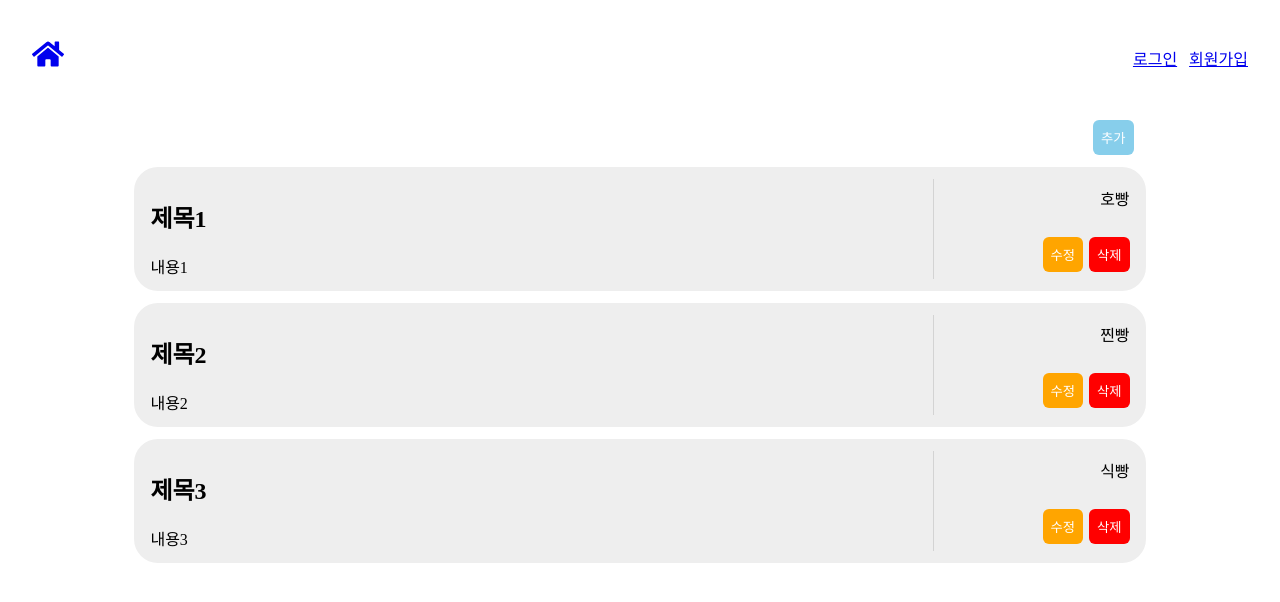
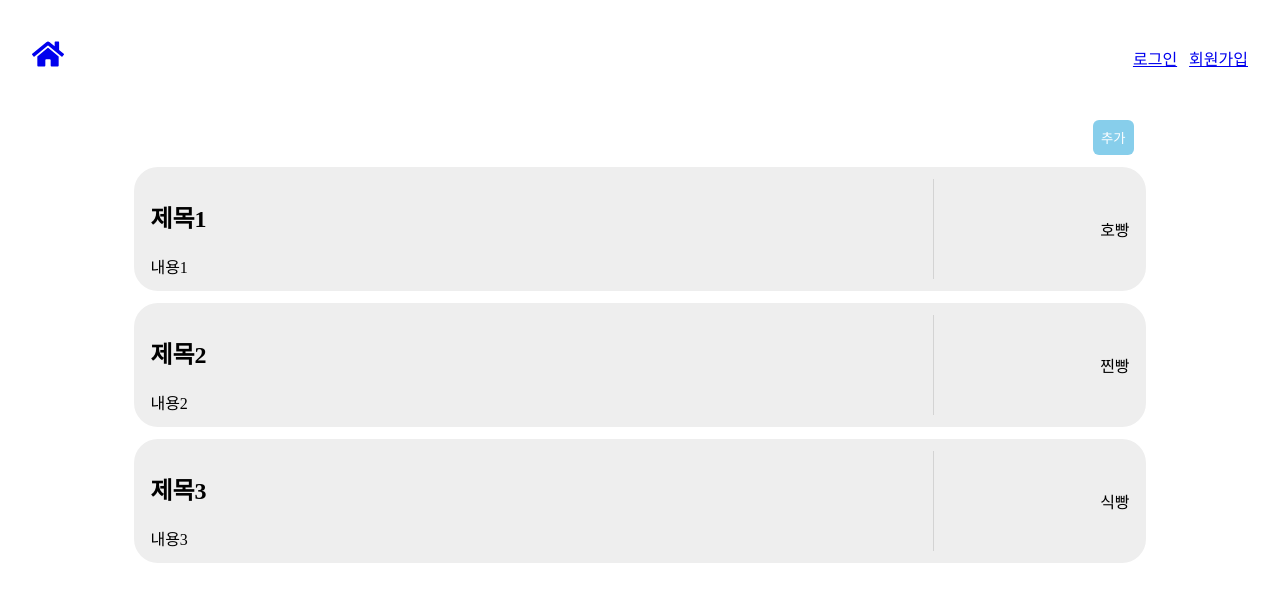
Before and after one commit to DevelopSoo/react-tutorial, a React (Create React App) app: page / in a window 1280 px wide. Shown: the top 602 px of the page. Built offline with nearby package versions, Linux system fonts and the light colour scheme.

Commit message:
Feat / 게시물 수정, 삭제 권한 설정하기

```diff
--- a/src/pages/Detail.jsx
+++ b/src/pages/Detail.jsx
@@ -6,9 +6,11 @@ import { useDispatch, useSelector } from "react-redux";
 import { deletePost } from "../redux/slice/posts";
 
 export default function Detail() {
-  const posts = useSelector((state) => state.posts);
   const dispatch = useDispatch();
   const navigate = useNavigate();
+
+  const posts = useSelector((state) => state.posts);
+  const user = useSelector((state) => state.authSlice.user);
 
   const { id } = useParams();
   const data = posts.find((post) => post.id === id);
@@ -51,6 +53,8 @@ export default function Detail() {
         >
           {content}
         </div>
+        {/* 작성자일 경우에만 수정, 삭제 버튼 보여주기 */}
+        {user && user === data.author ? (
           <div
             style={{
               marginTop: "12px",
@@ -86,6 +90,9 @@ export default function Detail() {
               삭제
             </button>
           </div>
+        ) : (
+          <></>
+        )}
       </Container>
     </>
   );
--- a/src/pages/Main.jsx
+++ b/src/pages/Main.jsx
@@ -11,6 +11,7 @@ export default function Main() {
 
   const posts = useSelector((state) => state.posts);
   const isLoggedIn = useSelector((state) => state.authSlice.isLoggedIn); // 로그인 상태를 가져옴
+  const user = useSelector((state) => state.authSlice.user); // user = 로그인한 email 정보를 가져옴
 
   const createBtnHandler = () => {
     isLoggedIn
@@ -88,6 +89,11 @@ export default function Main() {
               }}
             >
               <div> {post.author}</div>
+              {/* 현재 사용자(user)가 존재하고,
+              동시에(&&) 현재 사용자(user)의 이메일이
+              게시물의 작성자(author)와 일치하는지를 확인한다. */}
+              {/* 작성자일 경우에만 수정, 삭제 버튼 보여주기 */}
+              {user && user === post.author ? (
                 <div>
                   <button
                     onClick={() => {
@@ -125,6 +131,9 @@ export default function Main() {
                     삭제
                   </button>
                 </div>
+              ) : (
+                <></>
+              )}
             </div>
           </div>
         ))}
```
Lines whose indentation alone changed are shown as unchanged.
